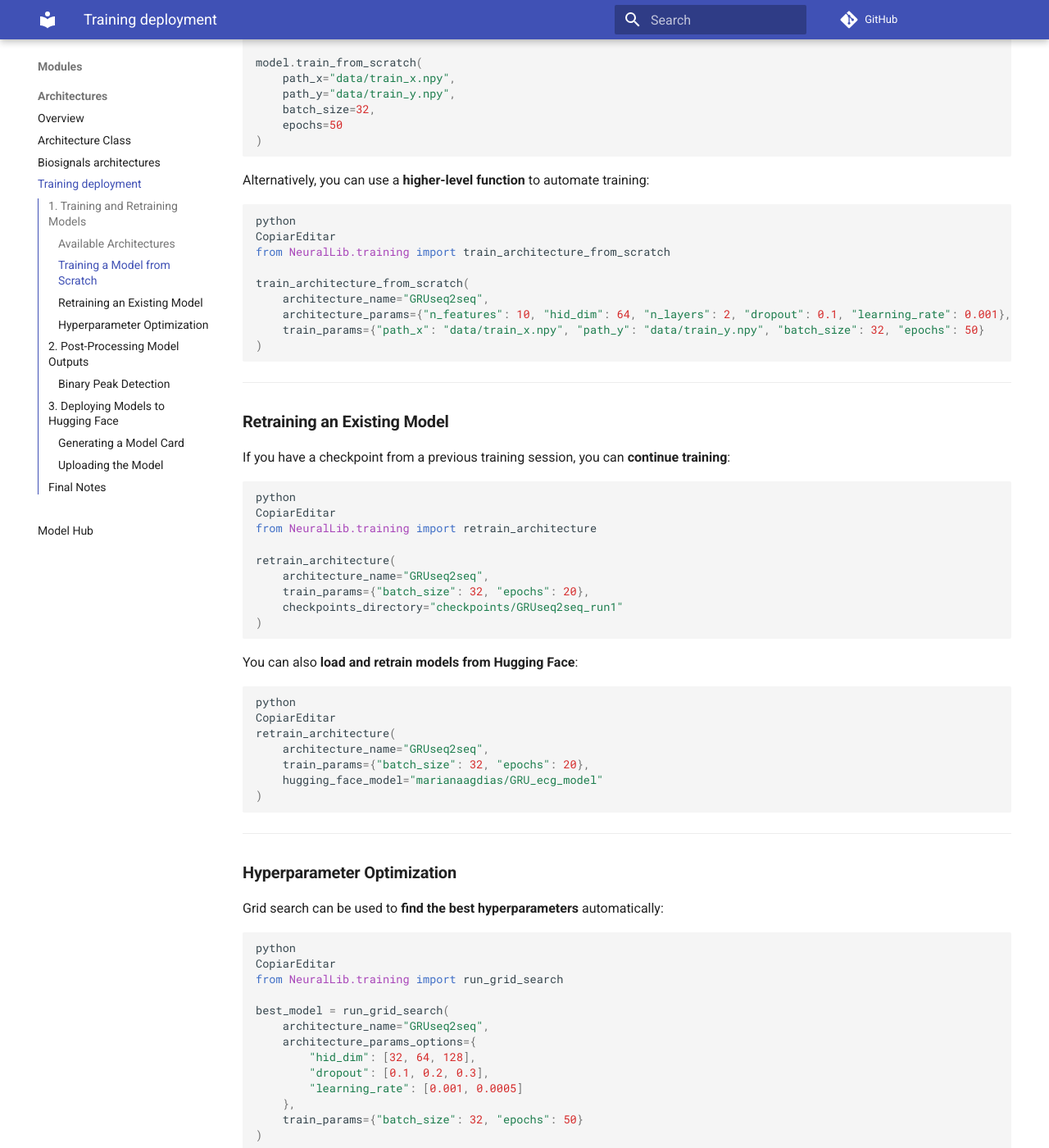
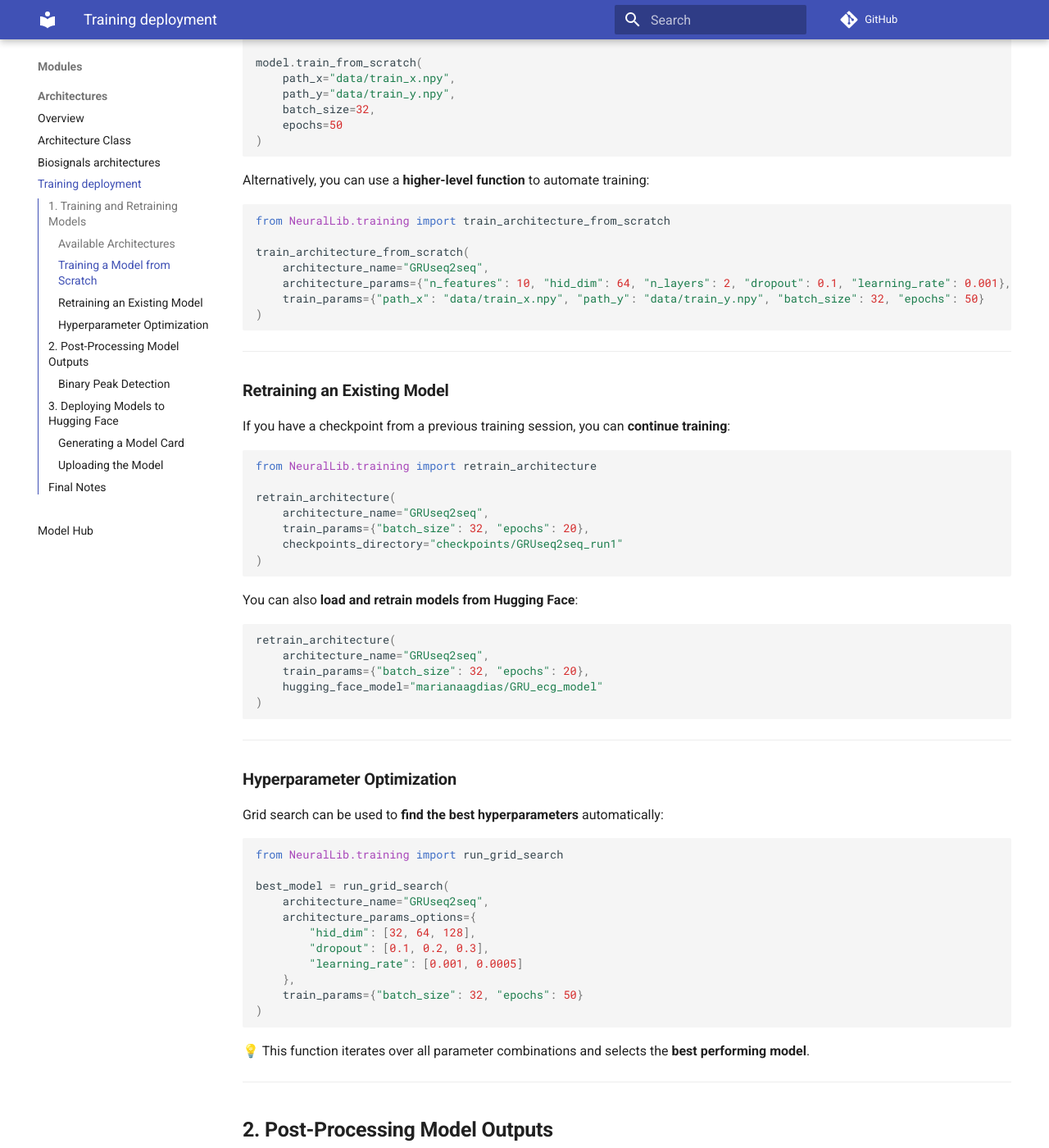
Before and after one commit to marianaagdias/NeuralLib-docs, an MkDocs documentation site: the page built from docs/training_deployment.md, in a window 1280 px wide and 1400 px high, scrolled down 799 px. Shown: the whole window at 82% size. Built offline with MkDocs 1.6.1 and Material for MkDocs 9.7.7, drawn with Linux system fonts in a browser that asks for light colours; comment, search, counter and statistics services are not loaded; some of the changed text lies outside the part shown.

Commit message:
Updated documentation

````diff
--- a/docs/training_deployment.md
+++ b/docs/training_deployment.md
@@ -45,8 +45,6 @@ model.train_from_scratch(
 Alternatively, you can use a **higher-level function** to automate training:
 
 ```python
-python
-CopiarEditar
 from NeuralLib.training import train_architecture_from_scratch
 
 train_architecture_from_scratch(
@@ -64,8 +62,6 @@ train_architecture_from_scratch(
 If you have a checkpoint from a previous training session, you can **continue training**:
 
 ```python
-python
-CopiarEditar
 from NeuralLib.training import retrain_architecture
 
 retrain_architecture(
@@ -79,8 +75,6 @@ retrain_architecture(
 You can also **load and retrain models from Hugging Face**:
 
 ```python
-python
-CopiarEditar
 retrain_architecture(
     architecture_name="GRUseq2seq",
     train_params={"batch_size": 32, "epochs": 20},
@@ -96,8 +90,6 @@ retrain_architecture(
 Grid search can be used to **find the best hyperparameters** automatically:
 
 ```python
-python
-CopiarEditar
 from NeuralLib.training import run_grid_search
 
 best_model = run_grid_search(
@@ -123,8 +115,6 @@ Once a model has been trained, you may need to **post-process** its output. This
 ### **Binary Peak Detection**
 
 ```python
-python
-CopiarEditar
 from NeuralLib.processing import post_process_peaks_binary
 
 predictions = model.predict(input_signal)
@@ -155,8 +145,6 @@ Once a model is trained, you can **upload it to Hugging Face** to make it public
 To ensure proper documentation, you must create a structured `README.md`:
 
 ```python
-python
-CopiarEditar
 from NeuralLib.upload import create_readme
 
 create_readme(
@@ -183,8 +171,6 @@ This automatically formats:
 To push the model to **Hugging Face Model Hub**:
 
 ```python
-python
-CopiarEditar
 from NeuralLib.upload import upload_production_model
 
 upload_production_model(
````
Also changed, not shown: docs/architectures.md (+2 -2 lines), docs/biosignals_architectures.md (+1 -1 lines), site/biosignals_architectures/index.html, site/dataset_requirements/index.html, site/search/search_index.json, 1 other file.
